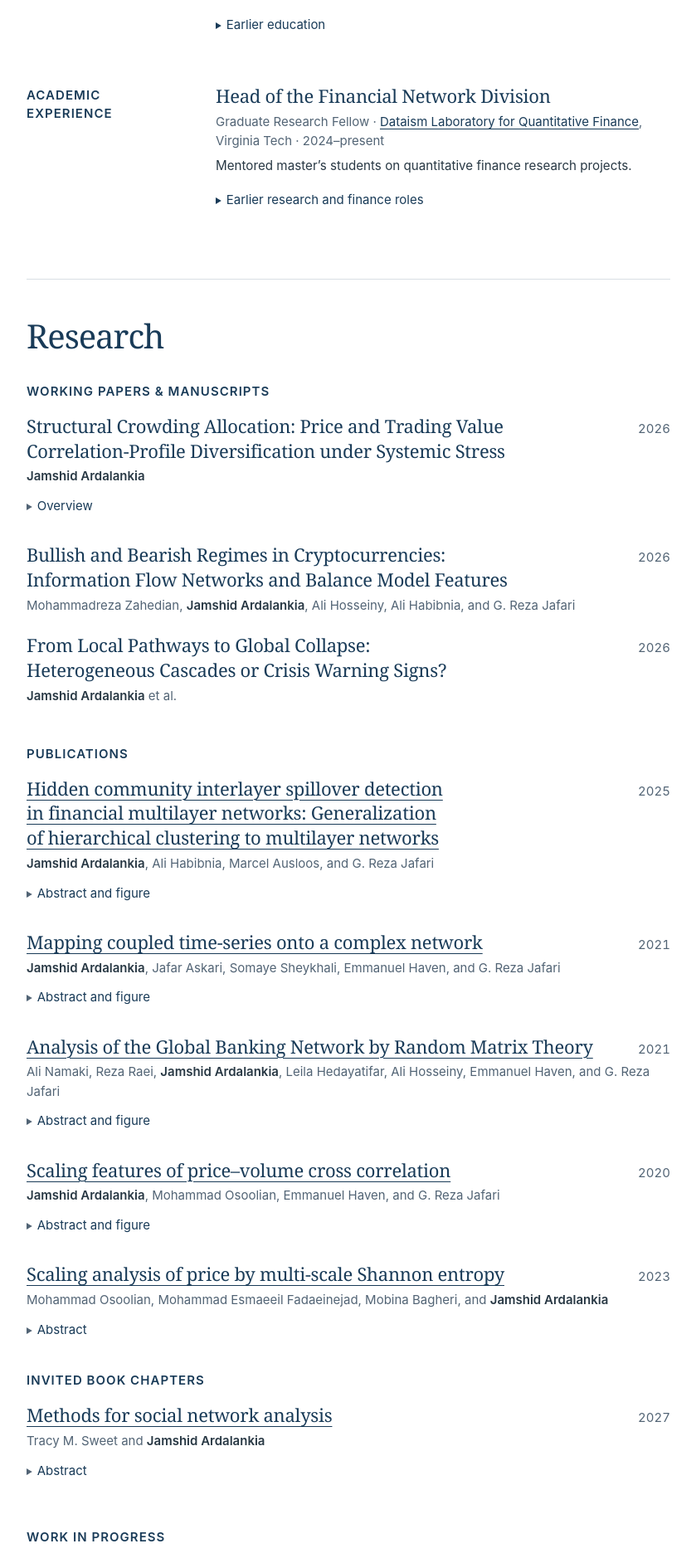
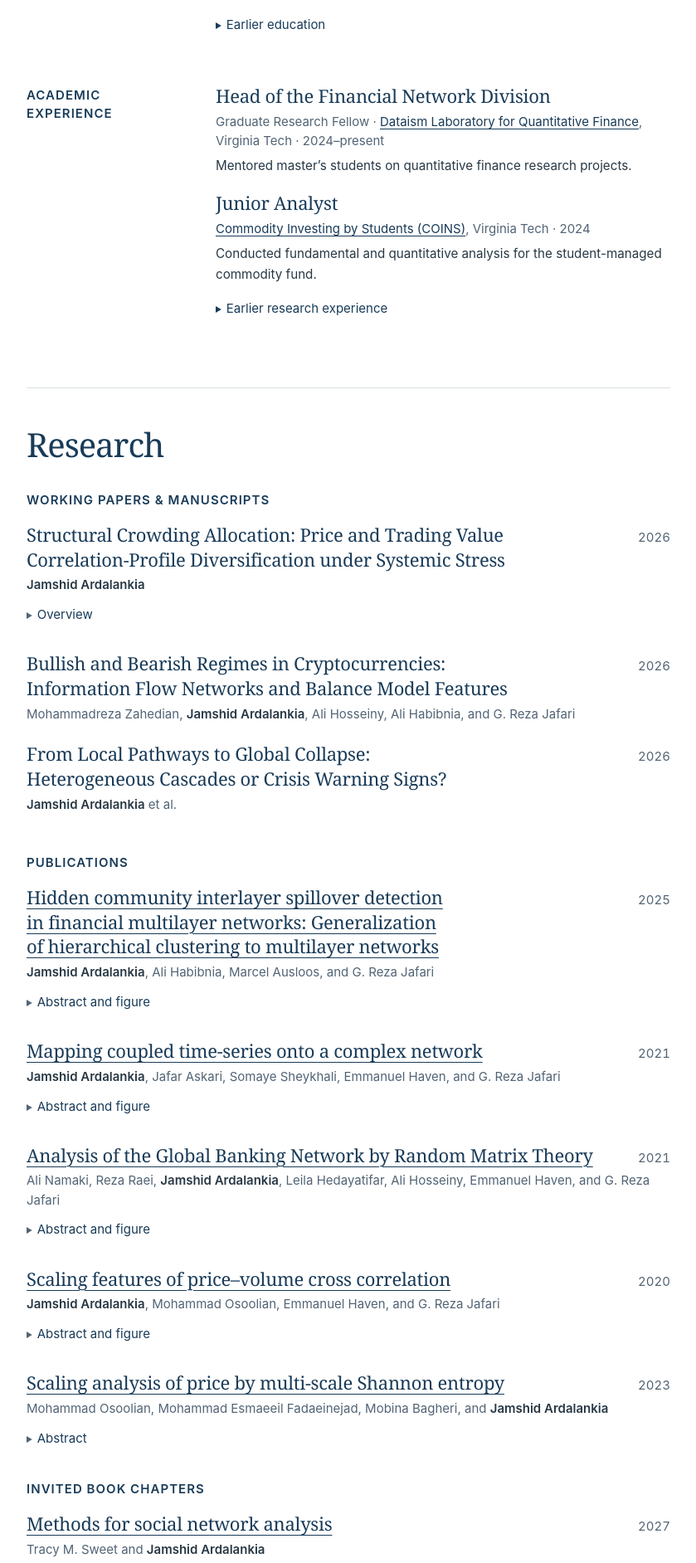
Before and after one commit to jamshidardalankia/jamshidardalankia.github.io, a Jekyll site: the page built from index.html, in a window 1280 px wide. Shown: the part 645-2529 px from the top of the page at 83% size, without its empty margins (220-1059 px from the left). Built offline with Jekyll 4.4.1, drawn with Linux system fonts in a browser that asks for light colours; some of the changed text lies outside the part shown.

Commit message:
Simplify sample FinTech course titles and clarify the COINS role

```diff
--- a/index.html
+++ b/index.html
@@ -66,12 +66,14 @@ layout: academic-page
           <h3>Head of the Financial Network Division</h3>
           <p class="meta">Graduate Research Fellow · <a href="https://dataismlab.com/people/" rel="noopener" target="_blank">Dataism Laboratory for Quantitative Finance</a>, Virginia Tech · 2024–present</p>
           <p class="fact-note">Mentored master’s students on quantitative finance research projects.</p>
+          <div class="prior-role">
+            <h3>Junior Analyst</h3>
+            <p class="meta"><a href="https://coins.aaec.vt.edu/" rel="noopener" target="_blank">Commodity Investing by Students (COINS)</a>, Virginia Tech · 2024</p>
+            <p class="fact-note">Conducted fundamental and quantitative analysis for the student-managed commodity fund.</p>
+          </div>
           <details class="fact-more">
-            <summary>Earlier research and finance roles</summary>
+            <summary>Earlier research experience</summary>
             <div class="details-body">
-              <h3>Junior Analyst, COINS</h3>
-              <p class="meta">Virginia Tech · 2024</p>
-              <p class="fact-note">Fundamental and quantitative market analysis.</p>
               <h3>Research Assistant</h3>
               <p class="meta">Center for Complex Networks and Social Data Science, Shahid Beheshti University · 2018–2021</p>
             </div>
@@ -333,7 +335,7 @@ layout: academic-page
 <article class="course"><div class="course-heading"><h4>Analysis of Economic Data</h4><p class="term">Spring 2022</p></div><p class="byline">Graduate Teaching Assistant · Virginia Tech · Undergraduate level</p></article>
 </section>
 <section class="teaching-group" aria-labelledby="teach-design"><h3 class="label" id="teach-design">Independent curriculum design</h3>
-<article class="course"><div class="course-heading"><h4>Sample MBA FinTech syllabi</h4><p class="term">2024</p></div><p class="byline">Independent curriculum design · Teaching portfolio</p><p class="description syllabi-description"><span>Developed sample syllabi, course materials, and applied project outlines for</span> <span>“Machine Learning, AI, and Big Data Usage in Finance”</span> <span>“Crypto Assets, ICOs, Disruptive Models in Finance.”</span></p></article>
+<article class="course"><div class="course-heading"><h4>Sample MBA FinTech syllabi</h4></div><p class="byline">Independent curriculum design · Teaching portfolio</p><p class="description syllabi-description"><span>Developed sample syllabi, course materials, and applied project outlines for</span> <span>“Machine Learning and Big Data in Finance”</span> <span>“Crypto Assets and Token Offerings.”</span></p></article>
 </section>
 <details class="disclosure earlier-teaching"><summary>Earlier teaching and thesis mentoring</summary>
 <article class="course"><div class="course-heading"><h4>Investment Management and Computational Programming in Finance with Python</h4><p class="term">2018–2019</p></div><p class="byline">Teaching and thesis research support · Shahid Beheshti University</p></article>
--- a/styles.css
+++ b/styles.css
@@ -94,7 +94,7 @@ a:hover { text-decoration-thickness: 2px; }
 .fact > .label { padding-top: .24rem; }
 .fact h3 { font: 400 var(--title-size)/1.35 var(--serif); letter-spacing: -.012em; }
 .fact .meta { margin-top: .3rem; }
-.prior-degree { margin-top: 1.1rem; }
+.prior-degree, .prior-role { margin-top: 1.1rem; }
 .fact-more { margin-top: .45rem; }
 .fact-more .details-body > h3:not(:first-child) { margin-top: 1rem; }
 .fact-more .details-body > p { margin-bottom: 0; }
```
